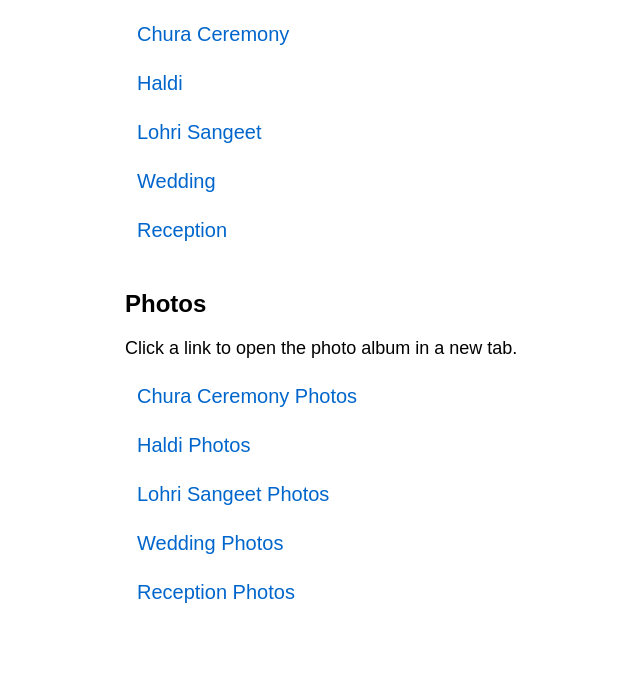
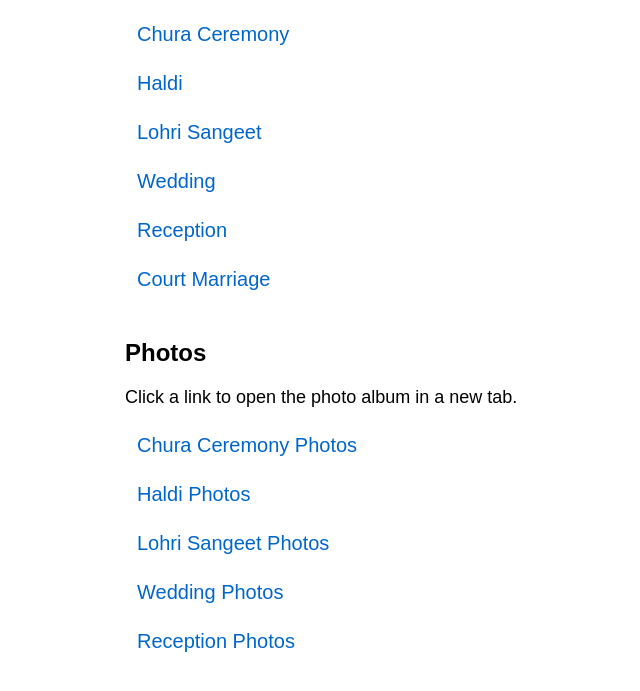
Before and after one commit to hardikajmani/wedding-links, a plain HTML site: page index.html in a window 1280 px wide. Shown: the part 119-810 px from the top of the page, without its empty margins (115-755 px from the left). Drawn offline with Linux system fonts and the light colour scheme.

Commit message:
Added court marriage

```diff
--- a/index.html
+++ b/index.html
@@ -42,6 +42,7 @@
     <a href="https://youtu.be/NucgYTwzsKg" target="_blank">Lohri Sangeet</a>
     <a href="https://youtu.be/F9EfvSL2W_o" target="_blank">Wedding</a>
     <a href="https://youtu.be/TU0RYxZRFV8" target="_blank">Reception</a>
+    <a href="https://youtu.be/Ww7UpGh28S8" target="_blank">Court Marriage</a>
   </div>
 
   <!-- <div class="notes">
```
